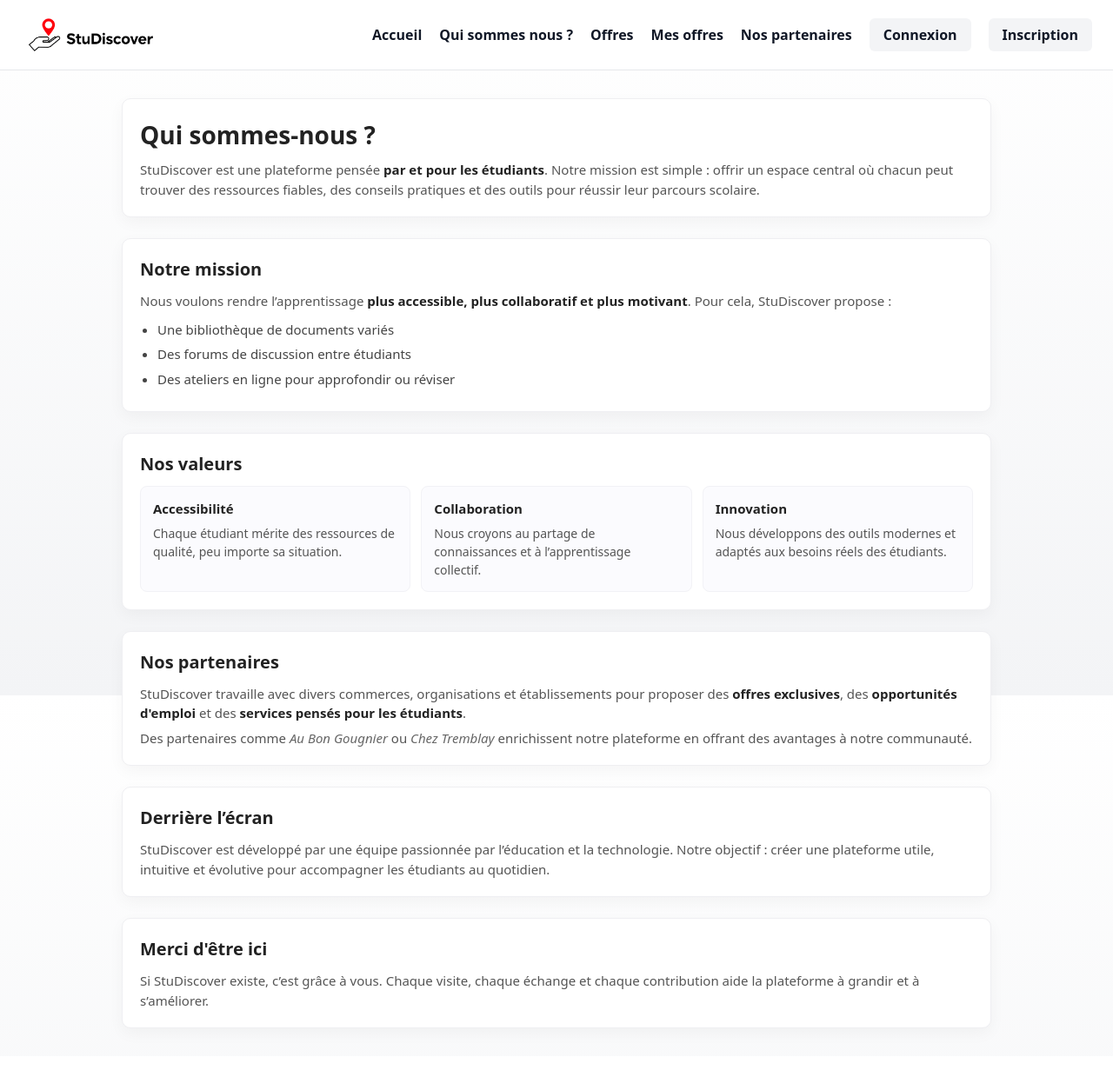
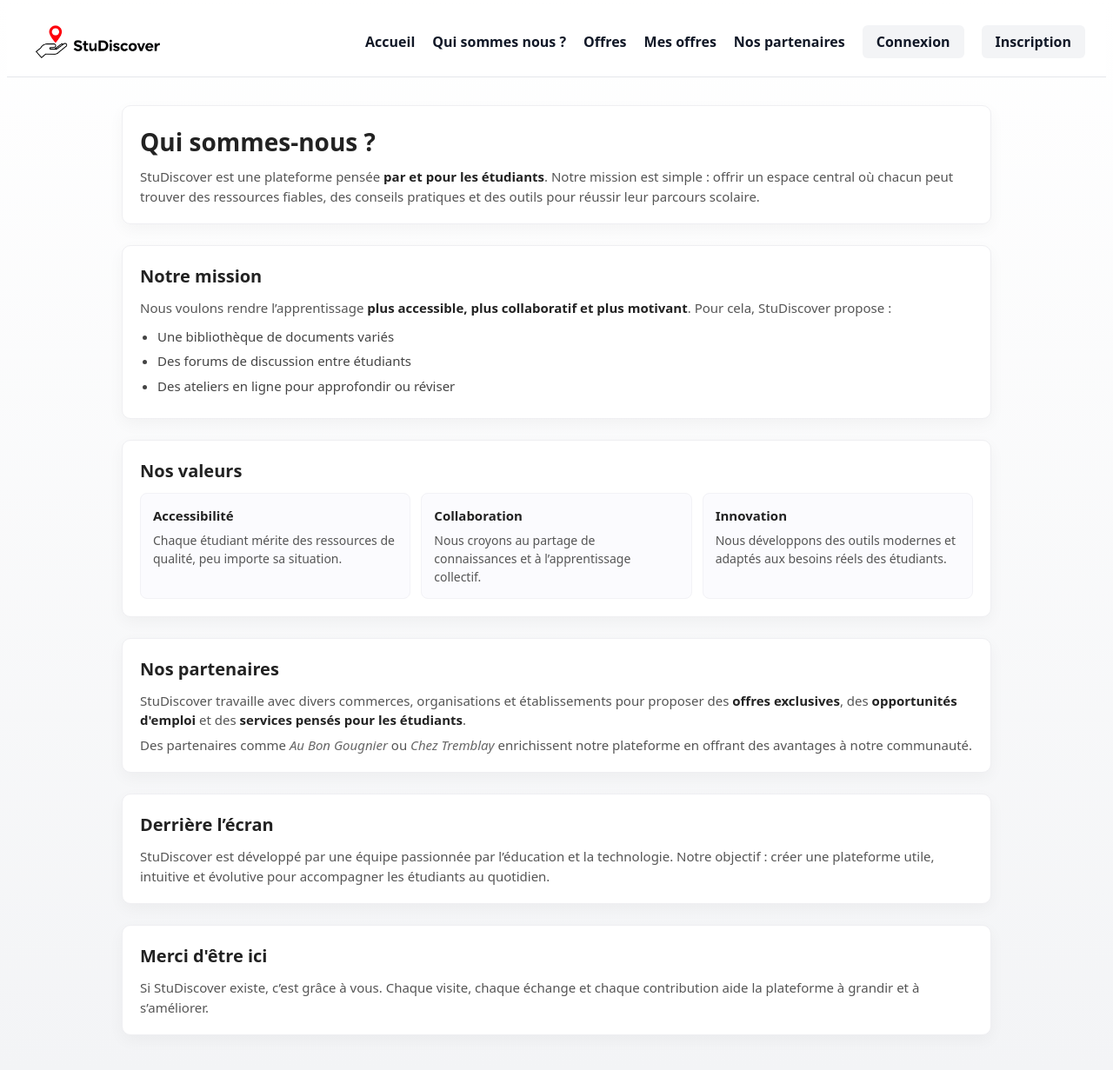
Before and after one commit to StuDiscoverGroup7/uqac-projet-web-g7, a Node server app: page /qui-sommes-nous in a window 1280 px wide. Shown: the whole page at 87% size. Before the commit the page ends 1184 px from the top, so only its background shows below. Run offline with Node 20, Linux system fonts and the light colour scheme.

Commit message:
Refactor CSS structure by moving background styles to html and cleaning up global styles

```diff
--- a/style/about.css
+++ b/style/about.css
@@ -1,5 +1,10 @@
+html {
+  background: linear-gradient(180deg, #ffffff 0%, #f3f4f6 100%);
+}
+
 body {
-  background: linear-gradient(180deg, #ffffff 0%, #f3f4f6 100%);
+  background: transparent;
+  min-height: 100%;
 }
 
 main {
--- a/style/global.css
+++ b/style/global.css
@@ -1,12 +1,7 @@
 /* ===========================
    RESET & BASE
    =========================== */
-html,
-body {
-  margin: 0;
-  padding: 0;
-  height: 100%;
-}
+
 
 body {
   /* On applique la police et les couleurs ici pour tout le site */
```
